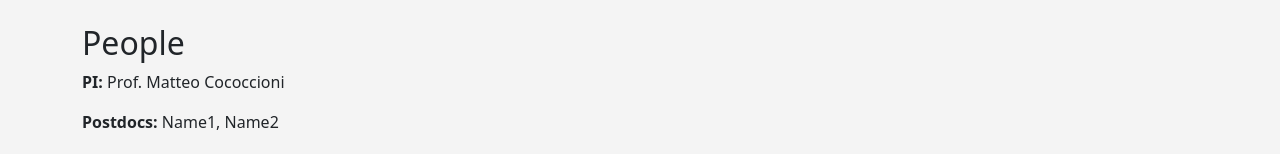
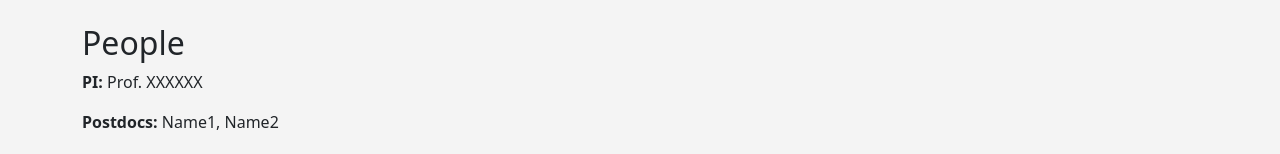
Before and after one commit to skbehera92/cmtsg, a plain HTML site: page index.html in a window 1280 px wide. Shown: the part 370-524 px from the top of the page. Drawn offline with nearby package versions, Linux system fonts and the light colour scheme.

Commit message:
Update index.html

```diff
--- a/index.html
+++ b/index.html
@@ -57,7 +57,7 @@
   <section id="people">
     <div class="container">
       <h2>People</h2>
-      <p><strong>PI:</strong> Prof. Matteo Cococcioni</p>
+      <p><strong>PI:</strong> Prof. XXXXXX</p>
       <p><strong>Postdocs:</strong> Name1, Name2</p>
       <p><strong>PhD Students:</strong> Name3, Name4</p>
       <p><strong>Alumni:</strong> Name5 (Now at XYZ)</p>
```
